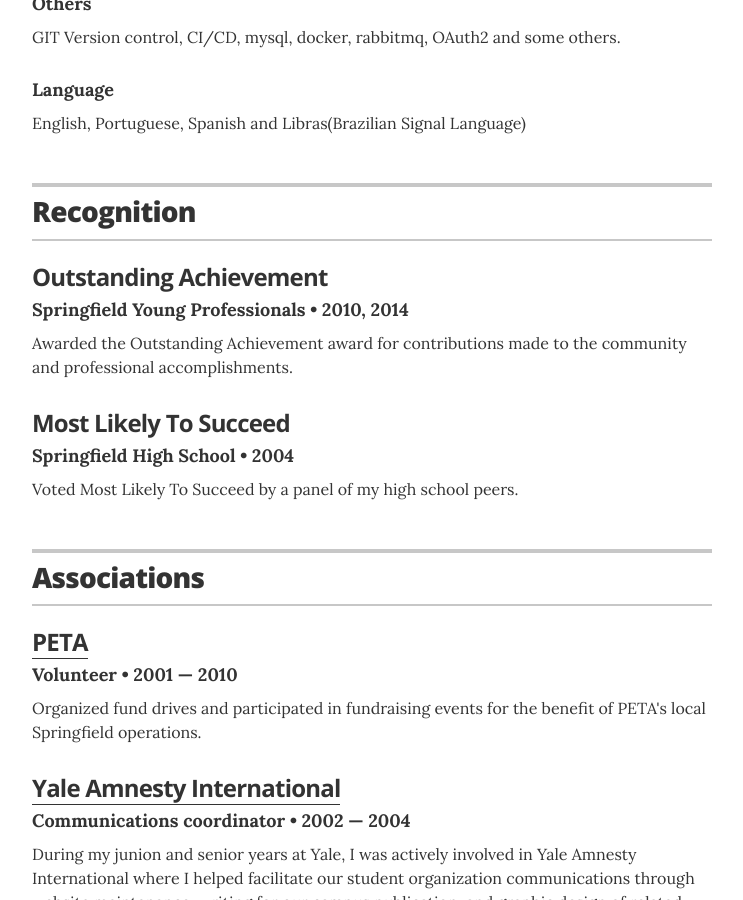
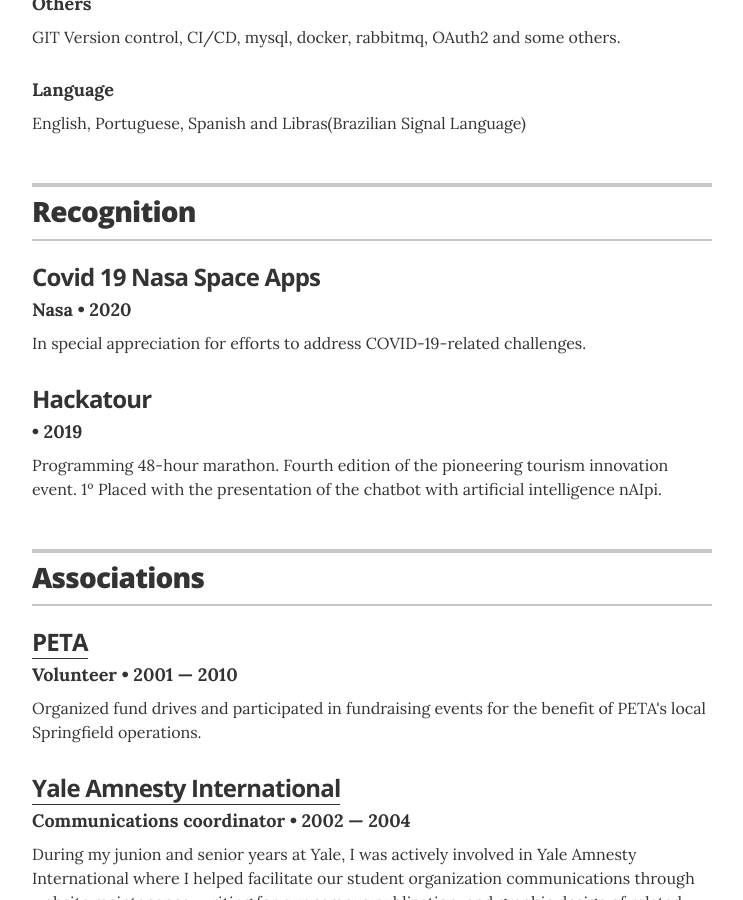
Before and after one commit to jglovier/resume-template, a Jekyll site: the page built from index.html, in a window 1280 px wide and 900 px high, scrolled down 2854 px. Shown: the whole window, without its empty margins (268-1011 px from the left). Built offline with Jekyll 4.4.1, drawn with Linux system fonts in a browser that asks for light colours.

Commit message:
Adicionando dados no curriculo

```diff
--- a/_data/recognitions.yml
+++ b/_data/recognitions.yml
@@ -1,10 +1,11 @@
 # Recognitions
-- award: Outstanding Achievement
-  organization: Springfield Young Professionals
-  year: 2010, 2014
-  summary: Awarded the Outstanding Achievement award for contributions made to the community and professional accomplishments.
 
-- award: Most Likely To Succeed
-  organization: Springfield High School
-  year: 2004
-  summary: Voted Most Likely To Succeed by a panel of my high school peers.
+- award: Covid 19 Nasa Space Apps
+  organization: Nasa
+  year: 2020
+  summary: In special appreciation for efforts to address COVID-19-related challenges.
+
+
+- award: Hackatour
+  year: 2019
+  summary: Programming 48-hour marathon. Fourth edition of the pioneering tourism innovation event. 1º Placed with the presentation of the chatbot with artificial intelligence nAIpi.
```
